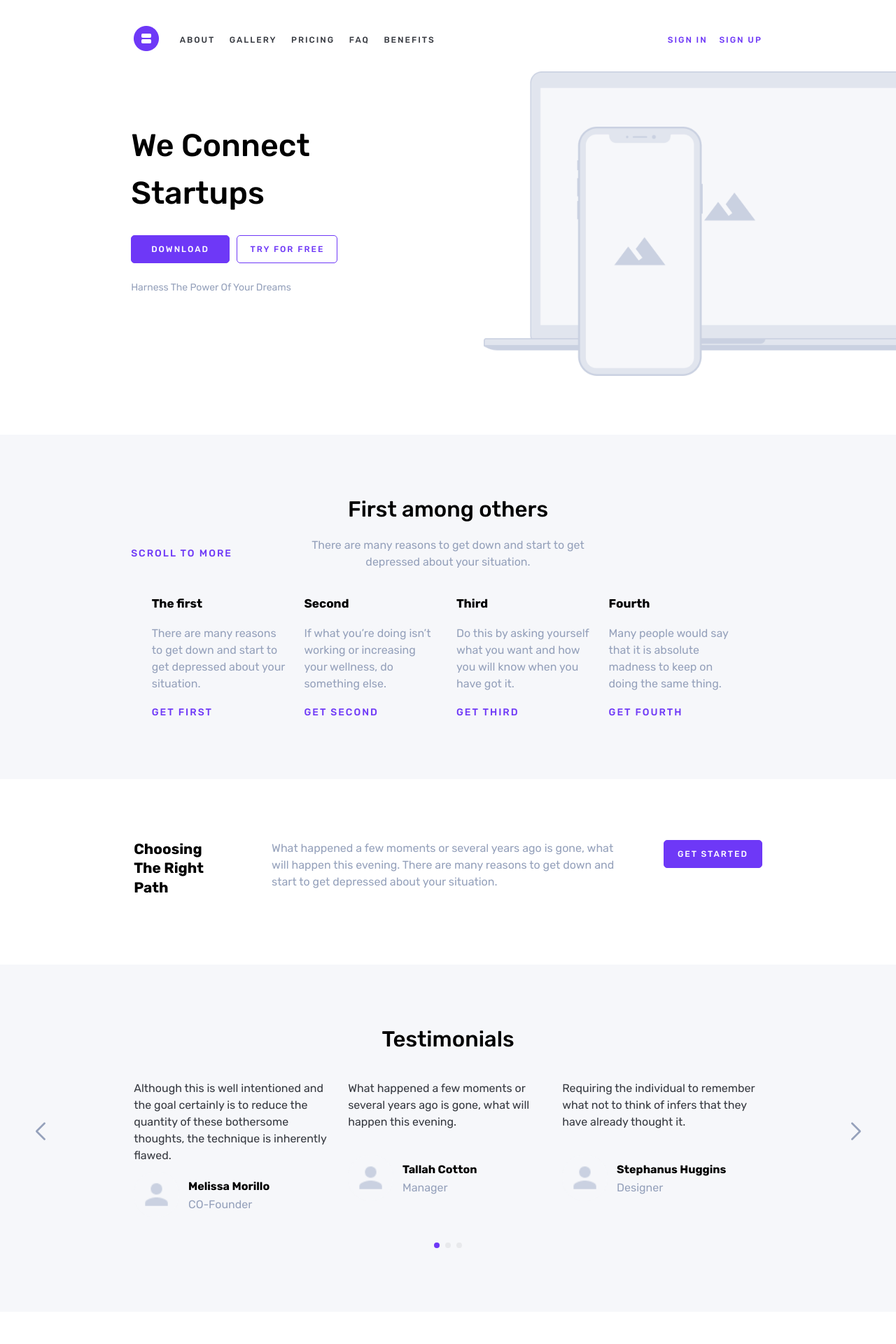
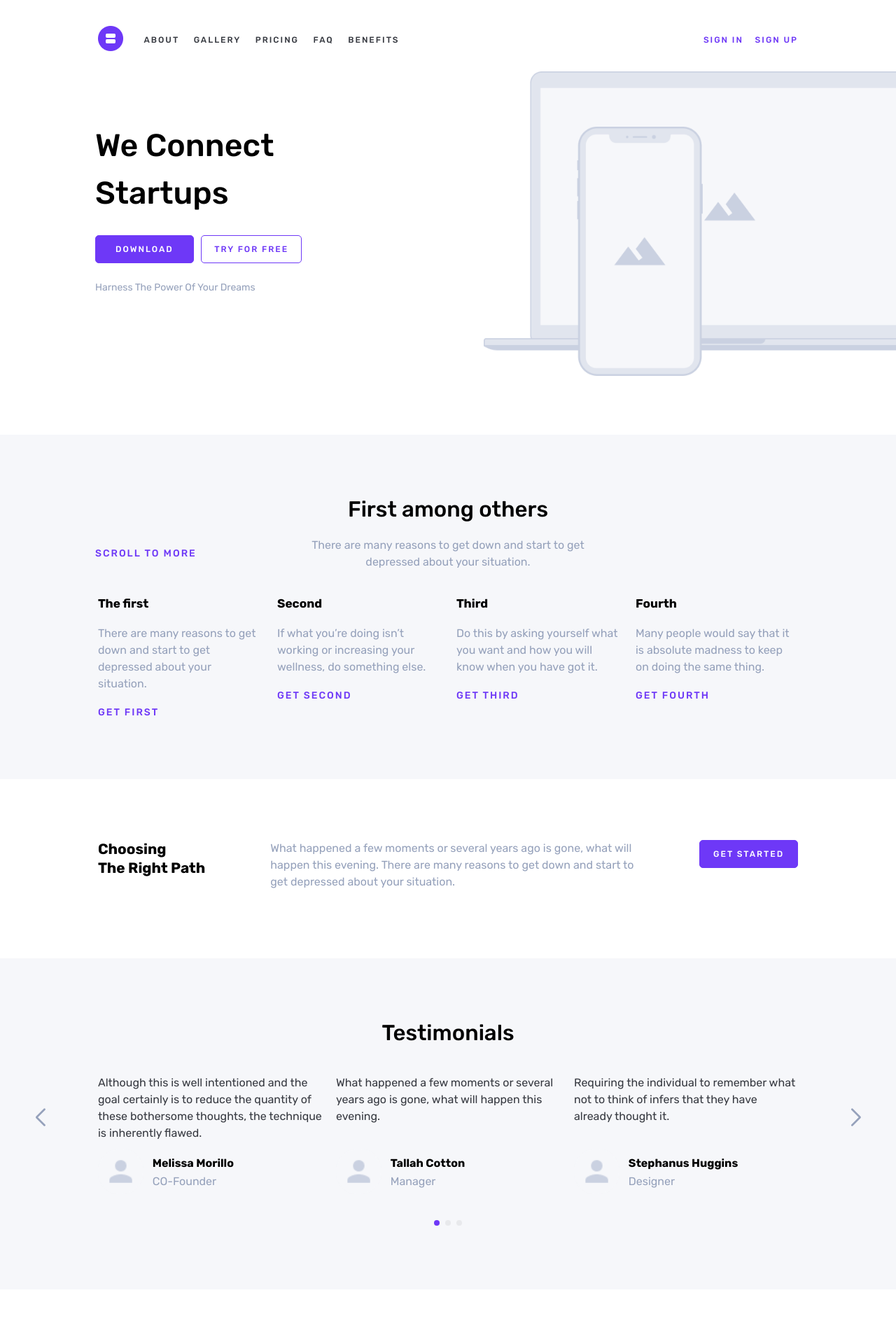
Before and after one commit to mt-arati/jekyll-new-startupsite, a Jekyll site: the page built from index.markdown, in a window 1280 px wide. Shown: the top 1920 px of the page at 70% size. Built offline with Jekyll 4.4.1, drawn with Linux system fonts in a browser that asks for light colours; nearby versions of some CDN libraries; library files that are not in the unit come from our copies.

Commit message:
scss changes

```diff
--- a/_layouts/home.html
+++ b/_layouts/home.html
@@ -51,7 +51,7 @@
 					</div>
 				</div>
 			</div>
-			<div class="row">
+			<div class="row planpricing-rowwrap">
 				<div class="column-3">
 					<div class="planpricing-box">
 						<div class="head">
--- a/_sass/layout/_custom.scss
+++ b/_sass/layout/_custom.scss
@@ -384,3 +384,9 @@
 .aboutbox-row{
 	justify-content: center;
 }
+
+.planpricing-rowwrap{
+	@media (max-width: 991px) {
+		justify-content: center;
+	}
+}
--- a/_sass/layout/_global.scss
+++ b/_sass/layout/_global.scss
@@ -136,7 +136,7 @@ input {
         max-width: 80vw !important;
     }
     @media (min-width: 1200px) {
-        max-width: 72vw !important;
+        max-width: 80vw !important;
     }
     @media (min-width: 1400px) {
         max-width: 68.7500vw !important;
@@ -178,6 +178,9 @@ input {
 }
 .column-4 {
 	width: 22.7vw;
+	@media (max-width: 1400px) {
+		width: 26vw;
+	}
     @media (max-width: 991px) {
         width: 50vw;
     }
@@ -187,6 +190,9 @@ input {
 }
 .column-3 {
 	width: 17vw;
+	@media (max-width: 1400px) {
+		width: 20vw;
+	}
     @media (max-width: 1120px) {
         width: 20vw;
     }
```
Also changed, not shown: 4 other files.
